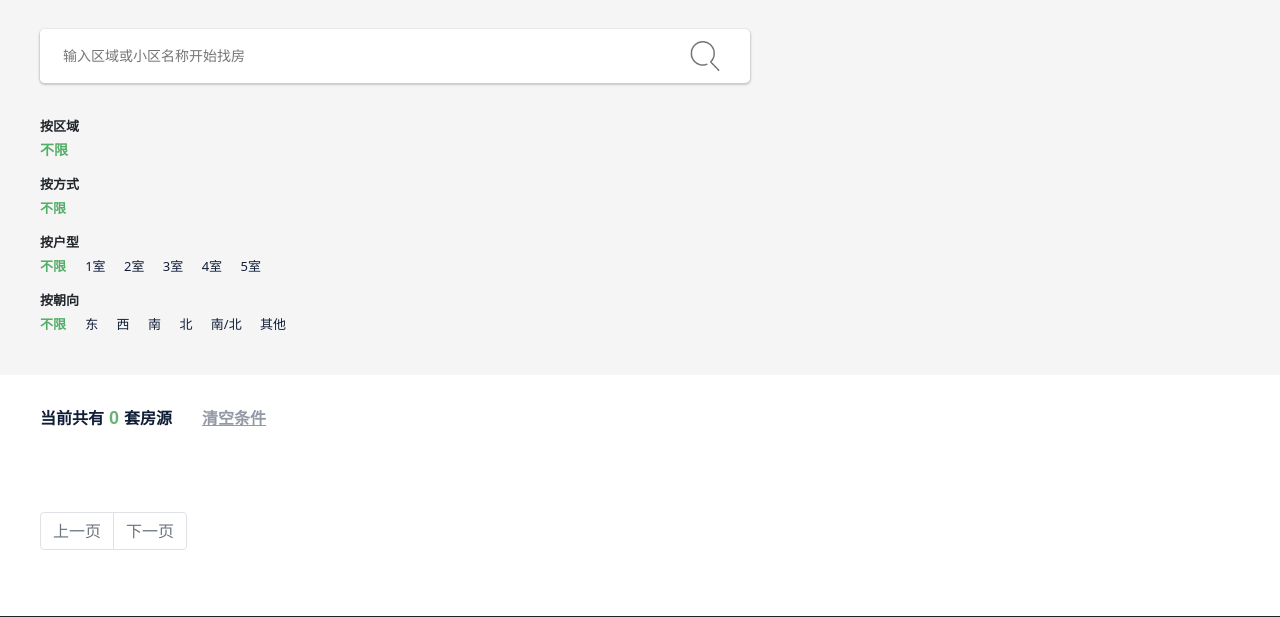
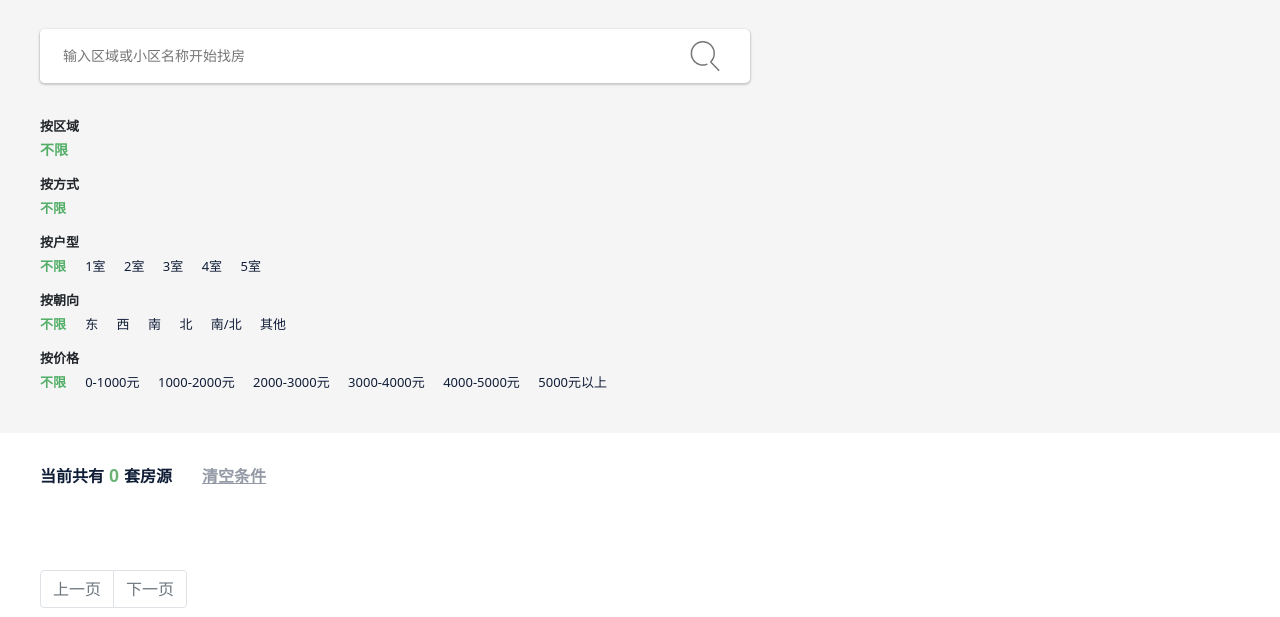
Before and after one commit to VenYy/lianjia_django, a Django app: page /house/list in a window 1280 px wide. Shown: the part 104-721 px from the top of the page. Run offline with Django 4.2, Linux system fonts and the light colour scheme; data that the repository does not hold is empty; some libraries are stand-ins or nearby versions.

Commit message:
添加按价格区间筛选房源

```diff
--- a/lianjia/templates/house_list.html
+++ b/lianjia/templates/house_list.html
@@ -58,8 +58,10 @@
                         var request_url = "/house/list"
                         var user_input = document.getElementById("filter_by_input").value
                         if (user_input) {
-                            request_url = base_url + "?param=" + encodeURIComponent(user_input) + "&"
+                            {#request_url = base_url + "?param=" + encodeURIComponent(user_input) + "&"#}
+                            request_url = "/house/list?{{ query_params|remove_param:'param' }}&param=" + user_input
                         }
+
                         // 发送请求
                         fetch(request_url)
                             .then(function (response) {
@@ -126,6 +128,17 @@
                     {% for direction in direction_list %}
                         <li {% if request.GET.direction == direction %}class="strong"{% endif %}><a
                                 href="/house/list?{{ query_params|remove_param:'direction' }}&direction={{ direction }}">{{ direction }}</a>
+                        </li>
+                    {% endfor %}
+                </ul>
+                <ul class="filer_ul by_price">
+                    <li class="filter_type">按价格</li>
+                    <br>
+                    <li {% if not request.GET.price %}class="strong"{% endif %}><a
+                            href="/house/list?{{ query_params|remove_param:'price' }}">不限</a></li>
+                    {% for price in price_list %}
+                        <li {% if request.GET.price == price %}class="strong"{% endif %}><a
+                                href="/house/list?{{ query_params|remove_param:'price' }}&price={{ price }}">{{ price }}</a>
                         </li>
                     {% endfor %}
                 </ul>
--- a/lianjia/views.py
+++ b/lianjia/views.py
@@ -54,6 +54,7 @@ def house_list(request):
     args_rent_type = request.GET.get("rent_type")
     args_rooms = request.GET.get("rooms")
     args_direction = request.GET.get("direction")
+    args_price = request.GET.get("price")
 
     # 如果想修改request.POST或request.GET的数据，应该先复制一份原始数据再进行修改，而不是直接修改原始数据。
     # 这是因为一旦直接修改了原始数据，那么后续的代码可能无法正确地处理这个请求。
@@ -66,24 +67,22 @@ def house_list(request):
 
     # 出租类型["整租", "合租"]
     rent_type_list = list(Houses.objects.values_list("rent_type", flat=True).distinct())
-
     # 城市列表
     city_list = list(City.objects.all().values_list("city_zh", flat=True))
-
     # 当前城市所对应的下级区县
     try:
         sub_districts = list(District.objects.filter(city_en=City.objects.get(city_zh=args_city).city_en) \
                              .values_list("district_zh", flat=True))
     except:
         sub_districts = []
-
     # 户型列表
     rooms_list = ["1室", "2室", "3室", "4室", "5室"]
-
     # 朝向列表
     direction_list = ["东", "西", "南", "北", "南/北", "其他"]
+    # 价格列表
+    price_list = ["0-1000元", "1000-2000元", "2000-3000元", "3000-4000元", "4000-5000元", "5000元以上"]
 
-    # houses = Houses.objects.all()
+    # 查询对象
     query = Houses.objects
 
     # 输入框搜索
@@ -112,11 +111,27 @@ def house_list(request):
     if args_rooms:
         query = query.filter(rooms__contains=args_rooms)
 
+    # 按朝向筛选
     if args_direction:
         if args_direction == "其他":
             query = query.exclude(direction__in=direction_list)
         else:
             query = query.filter(direction=args_direction)
+
+    # 按价格区间筛选
+    if args_price:
+        if args_price == "0-1000元":
+            query = query.filter(price__lte=1000)
+        elif args_price == "1000-2000元":
+            query = query.filter(price__gte=1000, price__lte=2000)
+        elif args_price == "2000-3000元":
+            query = query.filter(price__gte=2000, price__lte=3000)
+        elif args_price == "3000-4000元":
+            query = query.filter(price__gte=3000, price__lte=4000)
+        elif args_price == "4000-5000元":
+            query = query.filter(price__gte=4000, price__lte=5000)
+        elif args_price == "5000元以上":
+            query = query.filter(price__gte=5000)
 
     houses = query.all()
 
@@ -145,6 +160,7 @@ def house_list(request):
             "rent_type_list": rent_type_list,
             "rooms_list": rooms_list,
             "direction_list": direction_list,
+            "price_list": price_list,
             "current_city": args_city,
             "query_params": query_params
         }
```
